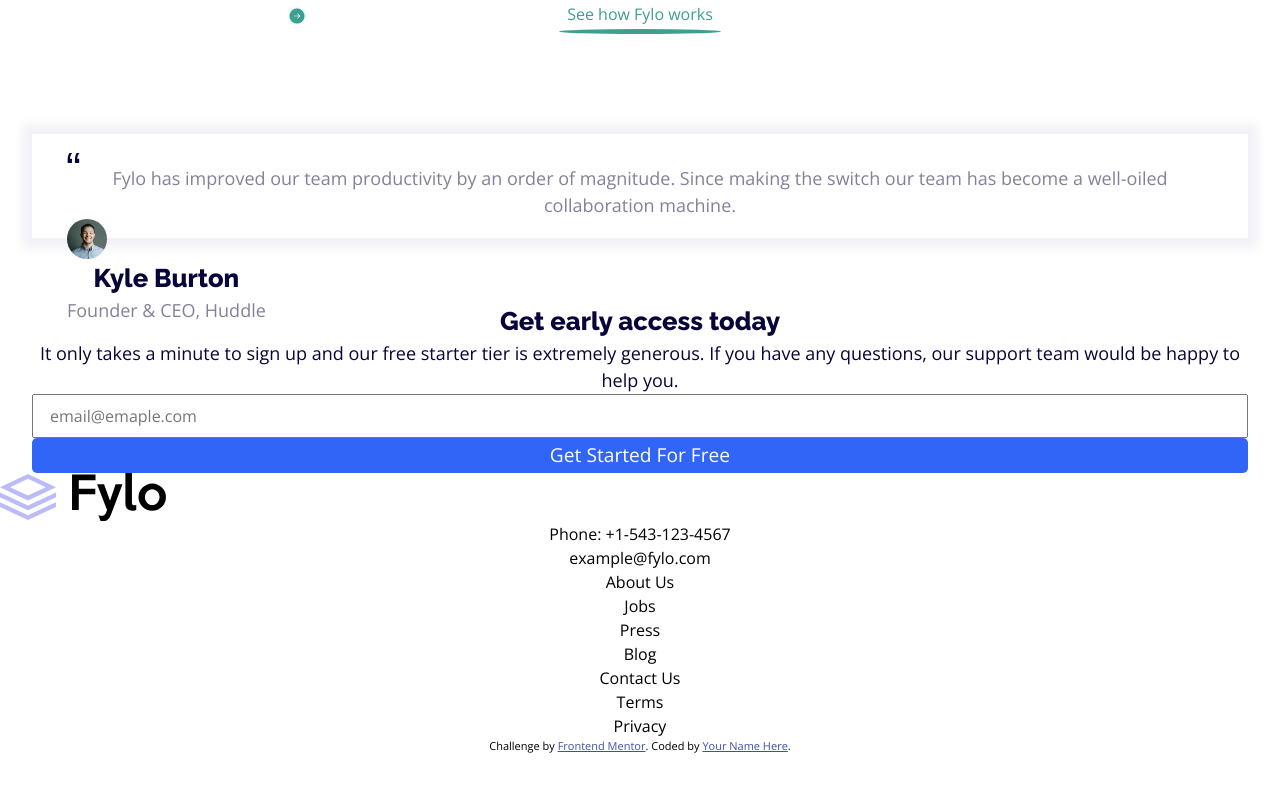
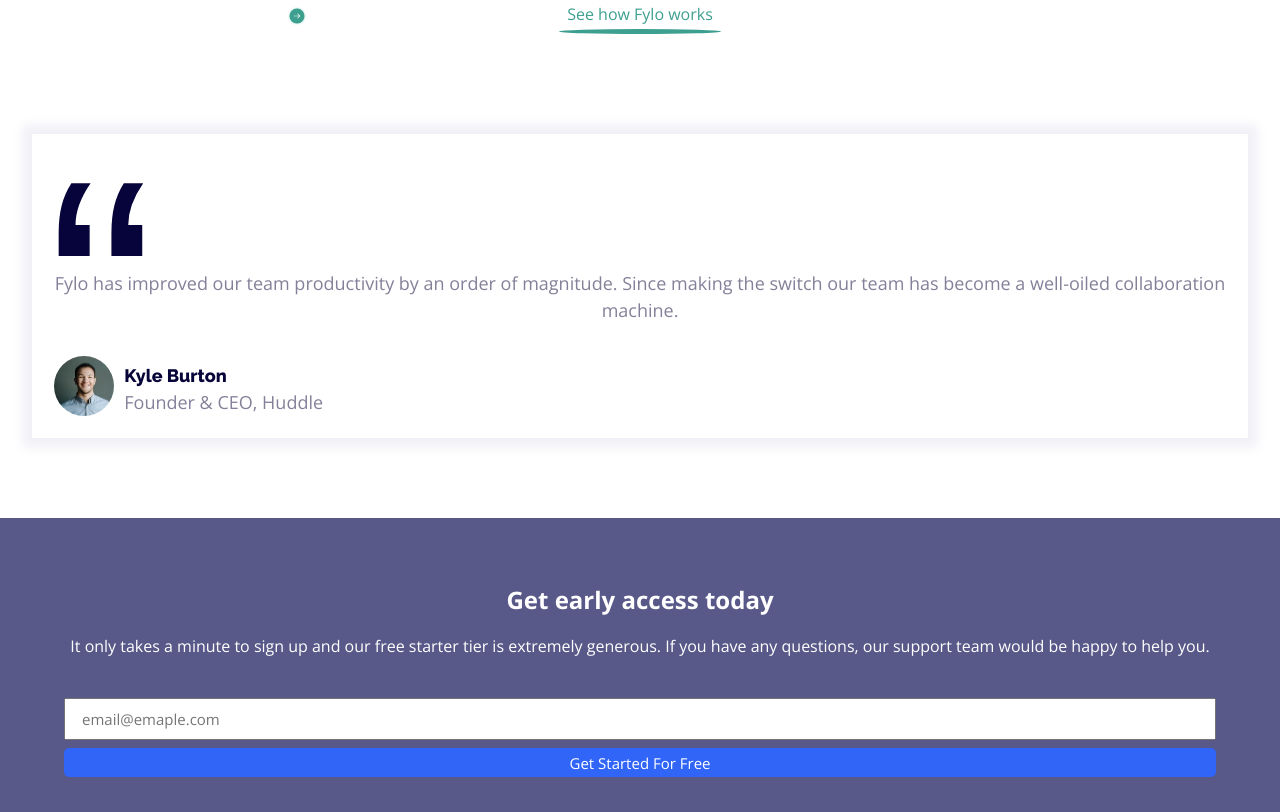
Before and after one commit to DcTomkid/fylo-responsivepage, a plain HTML site: page index.html in a window 1280 px wide. Shown: the part 2288-3100 px from the top of the page. Before the commit the page ends 3043 px from the top, so only its background shows below. Drawn offline with nearby package versions, Linux system fonts and the light colour scheme.

Commit message:
Third commit

```diff
--- a/index.html
+++ b/index.html
@@ -60,41 +60,43 @@
       <span class="underline"></span>
     </div>
     <div class="quotes-content">
-      <img src="/images/icon-quotes.svg" alt="quotes">
+      <div class="quotes-details">
+        <img src="/images/icon-quotes.svg"  alt="quotes" class="quotes">
         <p>Fylo has improved our team productivity by an order of magnitude. Since
           making the switch our team has become a well-oiled collaboration machine.</p>
 
         <div class="man-content">
+          <div class="man-content-details">
+            <img src="./images/avatar-testimonial.jpg" alt="A man" class="man-photo">
             <div>
-          <img src="./images/avatar-testimonial.jpg" alt="A man" class="man-photo">
               <h1>Kyle Burton</h1>
               <p>Founder & CEO, Huddle</p>
             </div>
           </div>
         </div>
+      </div>
+    </div>
 
   </section>
+</main>
 
 <section class="section3">
-    <div>
-      <div>
+   <div class="access">
       <h1>Get early access today</h1>
       <p>It only takes a minute to sign up and our free starter tier is extremely generous.
         If you have any questions, our support team would be happy to help you.</p>
     </div>
-      <div>
+    <div class="access-text input">
       <input type="text" class="email" placeholder="email@emaple.com">
-        <button class="btn">Get Started For Free</button>
-      </div>
+      <button class="btn btn1">Get Started For Free</button>
     </div>
 </section>
-</main>
 
 
   <footer>
-    <div>
-      <div>
-        <img src="./images/logo.svg" alt="logo">
+    <div class="first-footer">
+      <div class="first-footer-img">
+        <img src="./images/logo.svg" alt="logo" class="footer-img">
 
         <p>Phone: +1-543-123-4567</p>
         <p>example@fylo.com</p>
--- a/style.css
+++ b/style.css
@@ -47,14 +47,27 @@ main {
     font-size: 18px;
     color: hsl(243, 87%, 12%);
   }
-  .input {
-    display: flex;
-    flex-direction: column;
-    padding: .5rem 1rem;
-    margin-top: 1.5rem;
-    gap: .5rem;
+}
+footer {
+  background-color: hsl(243, 87%, 12%);
+  .first-footer {
+    width: 100%;
+    height: 45vh;
+    text-align: left;
   }
-
+  .first-footer{
+    color: #fff;
+  }
+}
+.footer-img {
+  color: #fff;
+}
+.input {
+  display: flex;
+  flex-direction: column;
+  padding: .5rem 1rem;
+  margin-top: 1.5rem;
+  gap: .5rem;
 }
 .email {
   border: 2px light black;
@@ -110,16 +123,54 @@ main {
   }
 }
 .quotes-content {
-  margin: 4rem 0rem;
+  margin-top: 4rem;
   border: 3px solid white;
   box-shadow: 0 0 10px 10px rgb(242, 241, 247);
-  padding: 1rem 2rem;
+  padding: .9rem 1.2rem;
+  height: 38vh;
+
+  .quotes-details {
+    margin-top: 2rem;
+  }
+  .quotes{
+    width: 8%;
+  }
 }
 .man-content {
   position: absolute;
+  display: flex;
   .man-photo {
-    width: 20%;
+    width: 18%;
     border-radius: 50%;
-
+  }
+  h1 , p{
+    font-size: 18px;
+    text-align: left;
+  }
+  .man-content-details {
+    display: flex;
+    justify-content: flex-start;
+    align-items: flex-end;
+    margin-top: 2rem;
+    gap: 10px;
   }
 }
+
+.section3 {
+  margin-top: 5rem;
+  background-color: hsl(238, 22%, 44%);
+  width: 100%;
+  height: 45vh;
+  text-align: center;
+  padding: 2rem 3rem;
+  color: #fff;
+  .access, .access-text {
+    margin-top: 2rem;
+  }
+  p{
+    margin-top: 1rem;
+  }
+  .access-text, .btn1{
+   font-size: 15px;
+  }
+}
```
Lines whose indentation alone changed are shown as unchanged.
